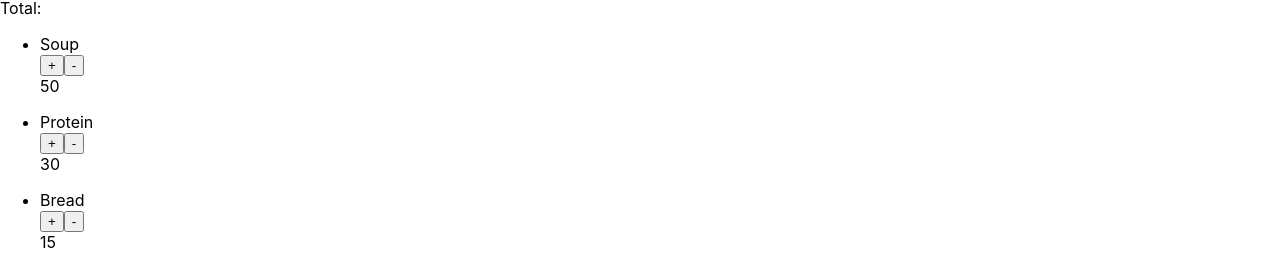
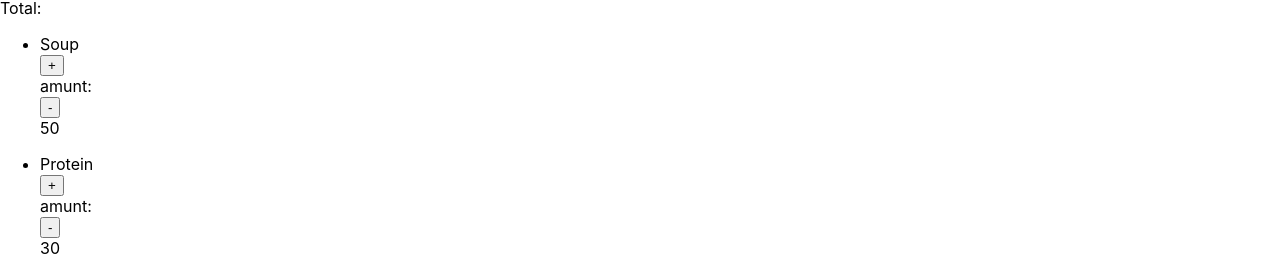
Before and after one commit to Isabelle-123/whatsoup, a React (Create React App) app in the folder client/: page /checkout in a window 1280 px wide. Shown: the part 577-833 px from the top of the page. Built offline with nearby package versions, Linux system fonts and the light colour scheme; no server answers.

Commit message:
friend shows quantity of items for friend

```diff
--- a/client/src/components/for-friend/ListFriend.js
+++ b/client/src/components/for-friend/ListFriend.js
@@ -3,9 +3,9 @@ import FriendContext from '../../context/for-friend/friendContext'
 
 const ListFriend = (props) => {
     const friendContext = useContext(FriendContext)
-    const { friend, addToFriend, getFriend, removeFriendItem } = friendContext
+    const { addToFriend, removeFriendItem, friend } = friendContext
 
-    const { id, type, price, amountOfItem, item } = props
+    const { id, type, price } = props
 
 
     const handleAdd = (type, price) => {
@@ -18,12 +18,29 @@ const ListFriend = (props) => {
         removeFriendItem(product)
     }
 
+    const counter = (type) => {
+        let quantity = friend.reduce((acc, child) => {
+        if (!acc[child.type]) {
+            acc[child.type] = 0;
+            }
+            acc[child.type]++;
+            return acc;
+        }, {})
+
+        for(let i in quantity) {
+            if (i == type) {
+                return quantity[i]
+            }
+        }
+    }
+
     return (
         <div className="container">
             <ul key={id}>
                 <li>
                     <div>{type}</div>
                     <button type='submit' onClick={() => handleAdd(type, price)}>+</button>
+                    <div>amunt: {counter(type)}</div>
                     <button type='submit' onClick={() => handleRemove(type, price)}>-</button>
                     <div>{price}</div>
 
--- a/client/src/context/for-friend/FriendState.js
+++ b/client/src/context/for-friend/FriendState.js
@@ -72,6 +72,7 @@ console.log(state.friend);
 
 
   const removeFriendItem = async (product) => {
+    console.log(product.type);
     try {
         let res = await axios.get('https://whatsoup-7c207.firebaseio.com/friend.json/')
 
@@ -83,8 +84,10 @@ console.log(state.friend);
             });
         }
         let foundIndex = friendCheckout.findIndex(item => item.type === product.type)
+        console.log(foundIndex);
         let IDtoRemove = friendCheckout[foundIndex].id
-        await axios.delete(`https://whatsoup-7c207.firebaseio.com/friend${IDtoRemove}.json/`);
+        console.log(IDtoRemove);
+        await axios.delete(`https://whatsoup-7c207.firebaseio.com/friend/${IDtoRemove}.json/`);
 
         dispatch({ type: REMOVE_FRIEND_ITEM, payload: { type: product.type, friend: friendCheckout } })
 
```
